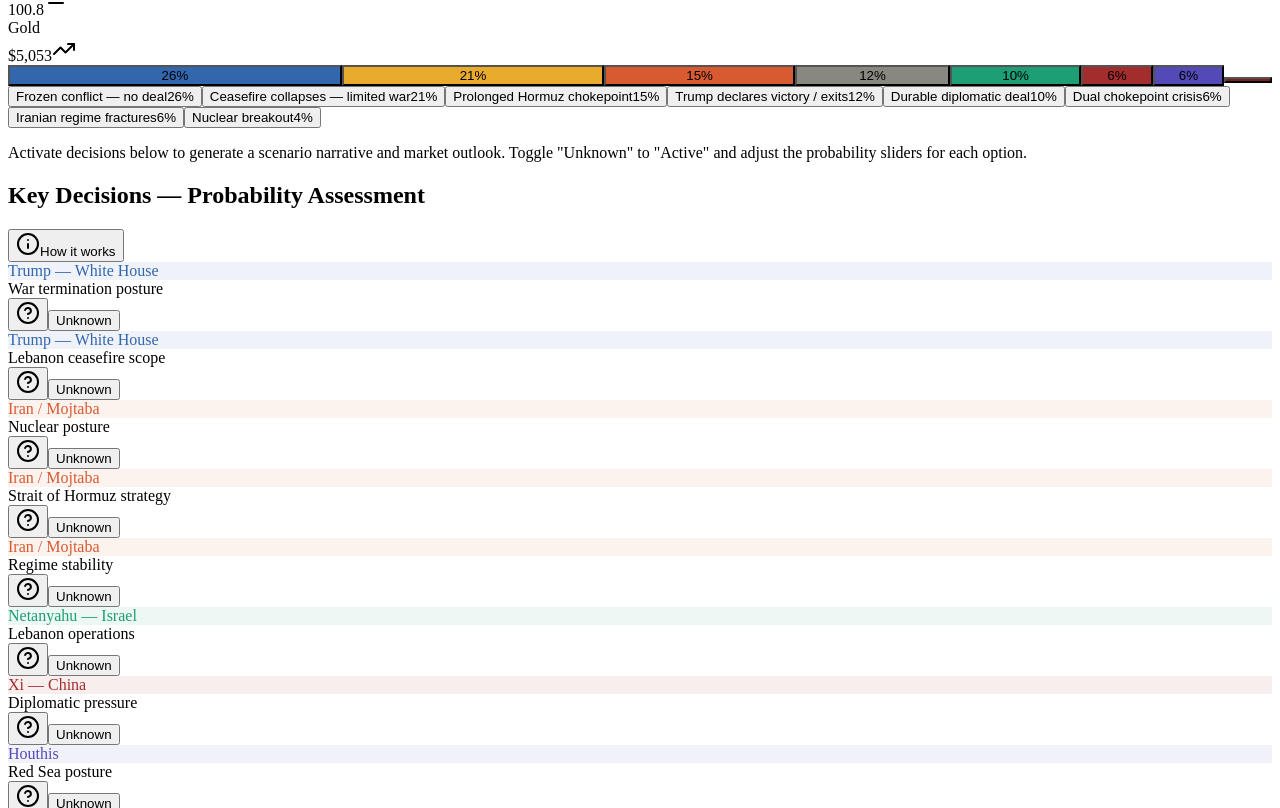
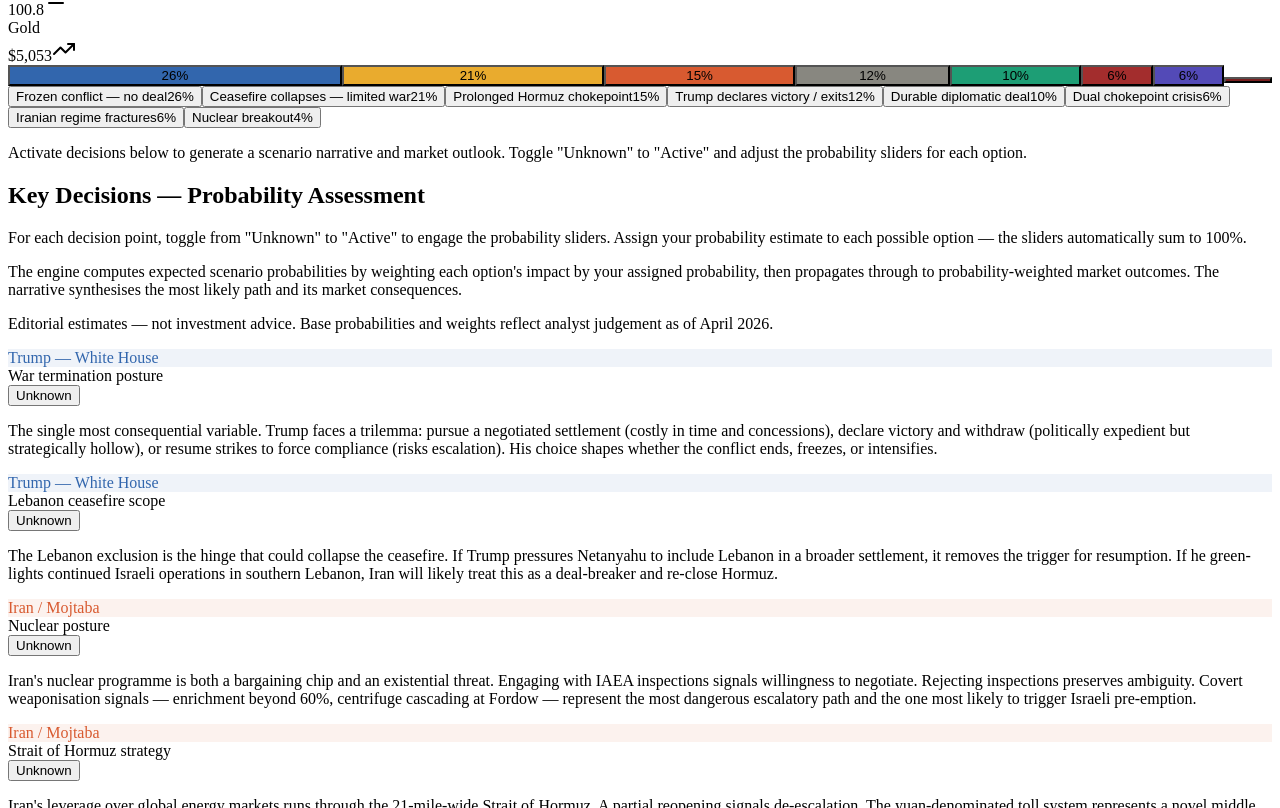
Before and after one commit to ahow/Scenario-modelling, a React (Vite) app in the folder client/: page / in a window 1280 px wide. Shown: the part 1572-2380 px from the top of the page. Built offline with nearby package versions, Linux system fonts and the light colour scheme.

Commit message:
v3.1: Show all content inline — remove dropdowns and hover-only text
- Decision context text always visible (removed ? toggle)
- Slider option descriptions always shown below each slider (removed hover-only)
- Methodology text always displayed (removed How it works toggle)

```diff
--- a/client/src/App.tsx
+++ b/client/src/App.tsx
@@ -1,6 +1,6 @@
 import { useState, useMemo, useCallback, useEffect } from "react";
 import { Button } from "@/components/ui/button";
-import { Moon, Sun, RotateCcw, Link2, Check, Info } from "lucide-react";
+import { Moon, Sun, RotateCcw, Link2, Check } from "lucide-react";
 import { MarketStrip } from "./components/MarketStrip";
 import { ScenarioBar } from "./components/ScenarioBar";
 import { DecisionCard } from "./components/DecisionCard";
@@ -29,7 +29,6 @@
   const [states, setStates] = useState<AllSignalStates>(() => getDefaultStates());
   const [copied, setCopied] = useState(false);
   const [drawerScenario, setDrawerScenario] = useState<ScenarioId | null>(null);
-  const [showMethodology, setShowMethodology] = useState(false);
 
   const baseProbs = useMemo(() => getBaseProbs(), []);
   const baselineProbs = useMemo(
@@ -170,17 +169,8 @@
           <h2 className="text-xs font-semibold uppercase tracking-wider text-muted-foreground">
             Key Decisions — Probability Assessment
           </h2>
-          <button
-            className="text-[11px] text-muted-foreground hover:text-foreground flex items-center gap-1 transition-colors"
-            onClick={() => setShowMethodology((v) => !v)}
-            data-testid="button-methodology"
-          >
-            <Info className="w-3 h-3" />
-            {showMethodology ? "Hide" : "How it works"}
-          </button>
         </div>
 
-        {showMethodology && (
         <div className="mb-4 p-3 rounded-lg bg-muted/50 border border-border text-[12px] text-muted-foreground leading-relaxed space-y-1.5">
           <p>
             For each decision point, toggle from "Unknown" to "Active" to engage the probability sliders.
@@ -195,7 +185,6 @@
             Editorial estimates — not investment advice. Base probabilities and weights reflect analyst judgement as of April 2026.
           </p>
         </div>
-        )}
 
         <div className="space-y-3">
           {actorGroups.map((group) => (
--- a/client/src/components/DecisionCard.tsx
+++ b/client/src/components/DecisionCard.tsx
@@ -1,6 +1,5 @@
-import { memo, useCallback, useState } from "react";
+import { memo, useCallback } from "react";
 import { Badge } from "@/components/ui/badge";
-import { ChevronDown, ChevronUp, HelpCircle } from "lucide-react";
 import { type Signal, type SignalId, type ScenarioId, SIGNAL_MAP } from "../lib/config";
 import { type SignalState, createEqualDistribution } from "../lib/engine";
 
@@ -15,7 +14,6 @@
   state,
   onStateChange,
 }: DecisionCardProps) {
-  const [showContext, setShowContext] = useState(false);
   const isSet = state.mode === 'distribution';
 
   const handleToggleActive = useCallback(() => {
@@ -95,14 +93,6 @@
         </div>
         <div className="flex items-center gap-1 flex-shrink-0 ml-2">
           <button
-            className="text-muted-foreground/50 hover:text-muted-foreground p-0.5 transition-colors"
-            onClick={() => setShowContext((v) => !v)}
-            data-testid={`context-toggle-${signal.id}`}
-            aria-label="Show context"
-          >
-            <HelpCircle className="w-3.5 h-3.5" />
-          </button>
-          <button
             className={`px-2 py-0.5 rounded text-[11px] font-medium transition-all ${
               isSet
                 ? "bg-[hsl(var(--primary))] text-white"
@@ -116,14 +106,12 @@
         </div>
       </div>
 
-      {/* Context text */}
-      {showContext && (
+      {/* Context text — always visible */}
       <div className="px-3 pb-2">
         <p className="text-[12px] text-muted-foreground leading-relaxed">
           {signal.context}
         </p>
       </div>
-      )}
 
       {/* Sliders */}
       {isSet && state.mode === 'distribution' && (
@@ -173,9 +161,11 @@
                     {pct}%
                   </span>
                 </div>
-                <p className="text-[11px] text-muted-foreground/60 ml-[98px] leading-tight mt-0.5 hidden group-hover:block">
+                {option.label !== option.shortLabel && (
+                  <p className="text-[11px] text-muted-foreground/60 ml-[98px] leading-tight mt-0.5">
                     {option.label}
                   </p>
+                )}
               </div>
             );
           })}
```
Also changed, not shown: 5 other files (tests, documents, lock files or other folders). Lines whose indentation alone changed are shown as unchanged.
